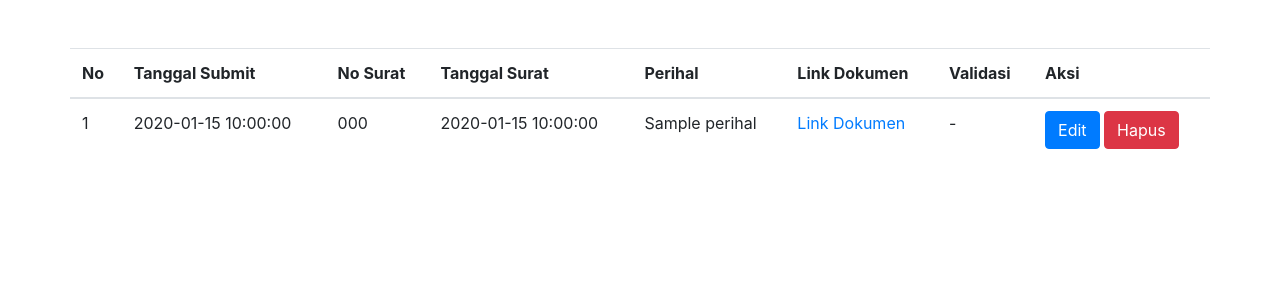
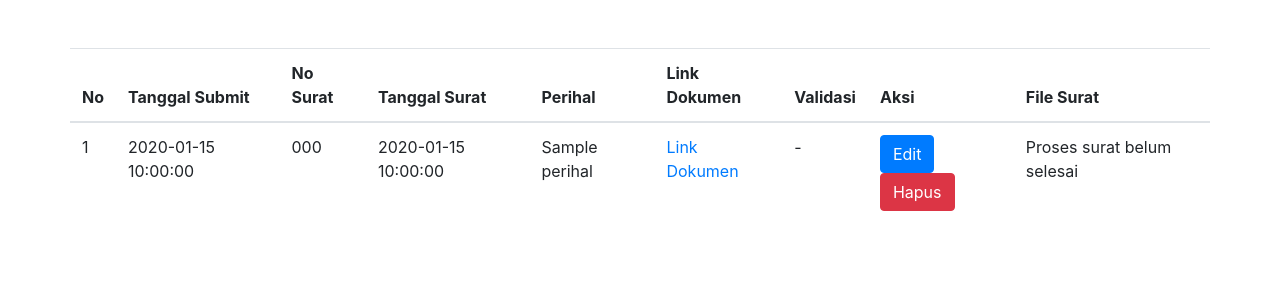
Before and after one commit to detaoktariani/TTESecretary, a CodeIgniter app: the page made by application/views/Staff/Tabelsuratkeluar.php in a window 1280 px wide. Shown: the top 300 px of the page. Run offline with CodeIgniter, Linux system fonts and the light colour scheme; the template is opened without the code that fills it: most values are stand-ins (such as "Sample title", 1, 10 or a date in 2020).

Commit message:
upload surat

```diff
--- a/application/models/Modelstaff.php
+++ b/application/models/Modelstaff.php
@@ -257,4 +257,31 @@ class Modelstaff extends CI_Model {
 }
 
 
+  public function upload_skeluar() {
+    $id = $this->input->post('id'); // Ambil data ID dari input modal
+    $config['upload_path']   = './assets/surat_keluar/';
+    $config['allowed_types'] = 'pdf';
+    $config['max_size']      = 2048;
+    $config['encrypt_name']  = TRUE;
+
+    $this->load->library('upload', $config);
+
+    if ($this->upload->do_upload('file1')) {
+        $fileData = $this->upload->data();
+        $fileName = $fileData['file_name'];
+
+        // Update data di database
+        $data = ['pdfsurat' => $fileName];
+        $this->db->where('id', $id);
+        $this->db->update('surat_keluar', $data);
+
+        // $this->session->set_flashdata('success', 'File berhasil diunggah.');
+    } else {
+        // $this->session->set_flashdata('error', $this->upload->display_errors());
+    }
 }
+
+
+
+
+}
--- a/application/views/Staff/Tabelsuratkeluar.php
+++ b/application/views/Staff/Tabelsuratkeluar.php
@@ -19,6 +19,7 @@
                     <th scope="col">Link Dokumen</th>
                     <th scope="col">Validasi</th>
                     <th scope="col">Aksi</th>
+                    <th scope="col">File Surat</th>
                 </tr>
             </thead>
             <tbody>
@@ -48,11 +49,73 @@
                     <td><a class="btn btn-primary" href="<?php echo base_url('Staff/Staff/tampedsuratkeluar?id=' . $surkel->id); ?>">Edit</a>
                         <a class="btn btn-danger" href="<?php echo base_url() . 'Staff/Staff/hapussuratkeluar?id=' . $surkel->id; ?>" onclick="return confirm('Apakah anda yakin akan menghapus data ini?')">Hapus</a>
                     </td>
+                    <?php
+                    $nomor = preg_match('/^\d+/', $surkel->nomor);
+                        if ($surkel->statusvalidasi == 3 && $nomor == 1) { ?>
+                   <td>
+                        <button
+                            class="btn btn-success tooltips"
+                            data-id="<?php echo $surkel->id ?>"
+                            data-bs-toggle="modal"
+                            data-bs-target="#Uploadfile"
+                            title="Upload File">
+                            <a>Upload file</a>
+                        </button>
+                    <!-- </td> -->
+                    <?php if($surkel->pdfsurat!=""){ ?>
+                        <a class="btn btn-warning tooltips"  href="<?php echo base_url('/assets/surat_keluar/'.$surkel->pdfsurat); ?>" target="_blank">Link Dokumen</a></td>
+               <?php } } else { ?>
+                        <td>Proses surat belum selesai</td>
+                    <?php } ?>
+
                 </tr>
                 <?php endforeach; ?>
             </tbody>
         </table>
     </div>
 </div>
+
+<div class="modal fade" id="Uploadfile" tabindex="-1" aria-labelledby="UploadfileLabel" aria-hidden="true">
+    <div class="modal-dialog modal-dialog-centered">
+        <div class="modal-content">
+            <div class="modal-header">
+                <h5 class="modal-title" id="UploadfileLabel">Upload Surat</h5>
+                <button type="button" class="btn-close" data-bs-dismiss="modal" aria-label="Close"></button>
+            </div>
+            <?php echo form_open_multipart('Staff/Staff/upload_skeluar'); ?>
+            <div class="modal-body">
+                <div class="mb-3">
+                    <!-- <label for="id" class="form-label">ID</label> -->
+                    <input name="id" type="hidden" id="id" class="form-control" readonly />
+                </div>
+                <div class="mb-3">
+                    <label for="formFile" class="form-label">Upload Surat</label>
+                    <input class="form-control" type="file" id="formFile" name="file1" required>
+                </div>
+            </div>
+            <div class="modal-footer">
+                <button type="button" class="btn btn-secondary" data-bs-dismiss="modal">Close</button>
+                <button type="submit" class="btn btn-primary">Save changes</button>
+            </div>
+            <?php echo form_close(); ?>
+        </div>
+    </div>
+</div>
+
+
+
 </body>
 </html>
+
+<script>
+ $(document).ready(function() {
+    $('#Uploadfile').on('show.bs.modal', function(event) {
+        var button = $(event.relatedTarget); // Tombol yang memicu modal
+        var id = button.data('id'); // Ambil data-id dari tombol
+
+        var modal = $(this);
+        modal.find('#id').val(id); // Isi input dengan ID yang diambil
+    });
+});
+
+</script>
```
Also changed, not shown: application/views/Dashboard.php (+6 -1 lines), 8 other files.
